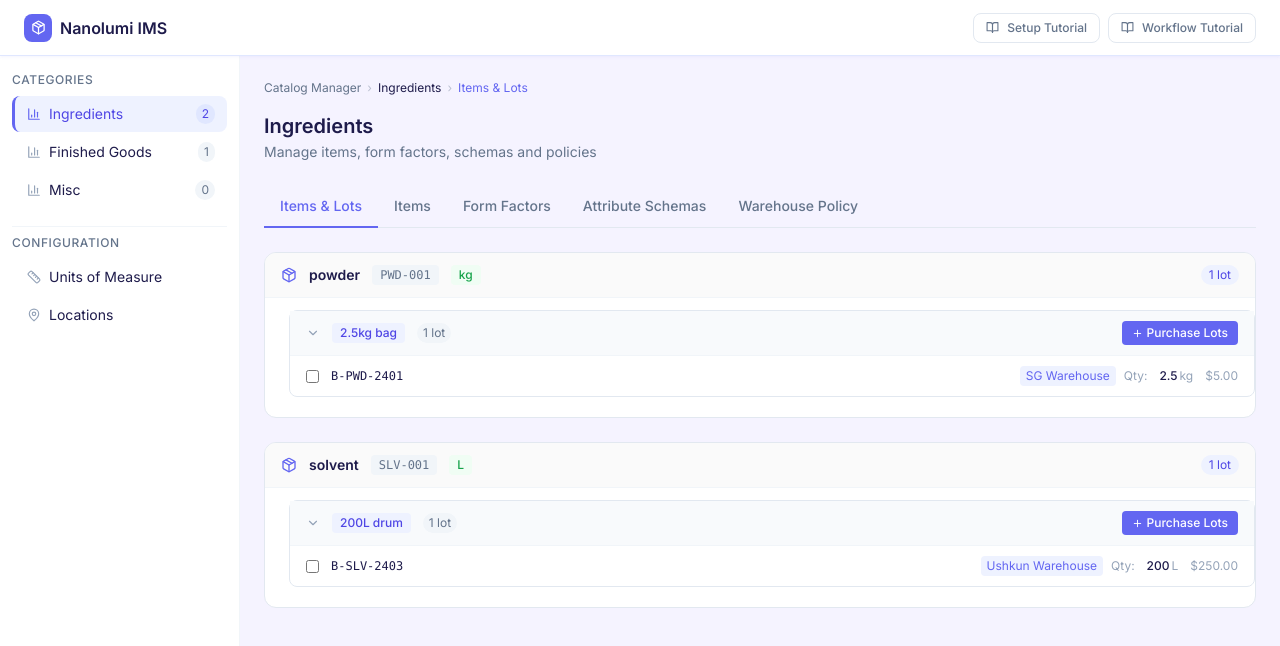
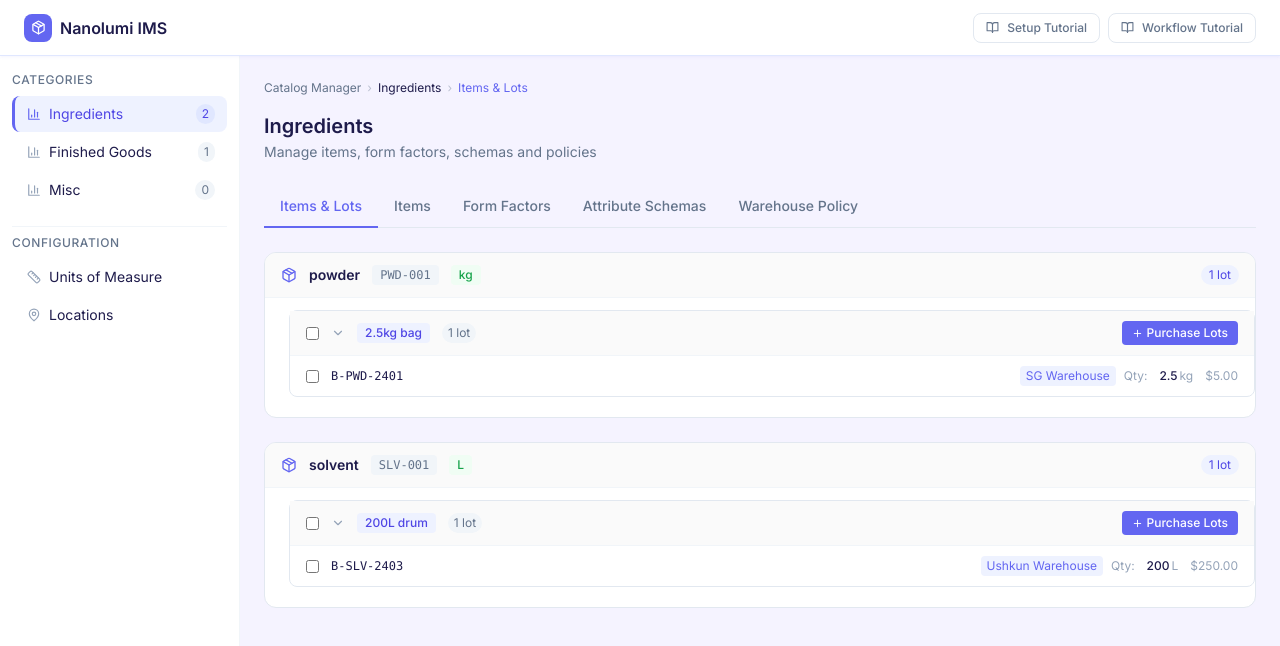
Before and after one commit to lilozz2/ims_prototype, a React (Vite) app: page / in a window 1280 px wide. Shown: the top 646 px of the page. Built offline with nearby package versions, Linux system fonts and the light colour scheme.

Commit message:
Add checkbox to check/uncheck all lots

```diff
--- a/src/CatalogManager.jsx
+++ b/src/CatalogManager.jsx
@@ -540,6 +540,22 @@ function FormFactorGroupRow({ item, ffName, category, locations, uomSymbol, onOp
   const attributeSchema = (category.attributeSchemas || [])
     .find(s => s.itemId === item.id && s.formFactor === ffName) || null;
 
+  const allSelected = ffLots.length > 0 && ffLots.every(l => selectedLotIds.has(l.id));
+  const someSelected = ffLots.some(l => selectedLotIds.has(l.id));
+
+  const toggleAllLots = (e) => {
+    e.stopPropagation();
+    setSelectedLotIds(prev => {
+      const next = new Set(prev);
+      if (allSelected) {
+        ffLots.forEach(l => next.delete(l.id));
+      } else {
+        ffLots.forEach(l => next.add(l.id));
+      }
+      return next;
+    });
+  };
+
   const startQtyEdit = (lot, e) => {
     e.stopPropagation();
     setEditingLotId(lot.id);
@@ -559,9 +575,18 @@ function FormFactorGroupRow({ item, ffName, category, locations, uomSymbol, onOp
       {/* Row header */}
       <div
         className="flex items-center gap-3 px-4 py-2.5 cursor-pointer select-none"
-        style={{ backgroundColor: '#F8FAFC' }}
+        style={{ backgroundColor: someSelected ? '#EEF2FF' : '#FAFAFA' }}
         onClick={() => setExpanded(e => !e)}
       >
+        <input
+          type="checkbox"
+          checked={allSelected}
+          ref={el => { if (el) el.indeterminate = someSelected && !allSelected; }}
+          onChange={toggleAllLots}
+          onClick={e => e.stopPropagation()}
+          className="flex-shrink-0 cursor-pointer"
+          style={{ accentColor: '#6366F1' }}
+        />
         <ChevronDown
           size={14}
           style={{
```
